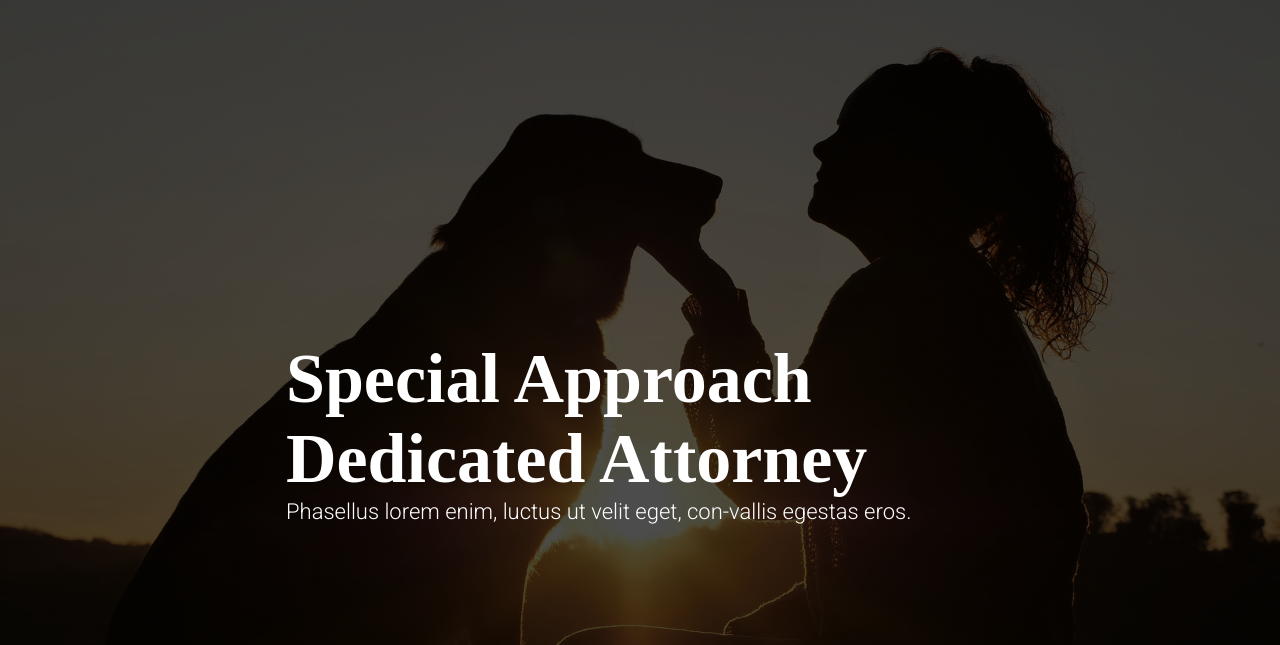
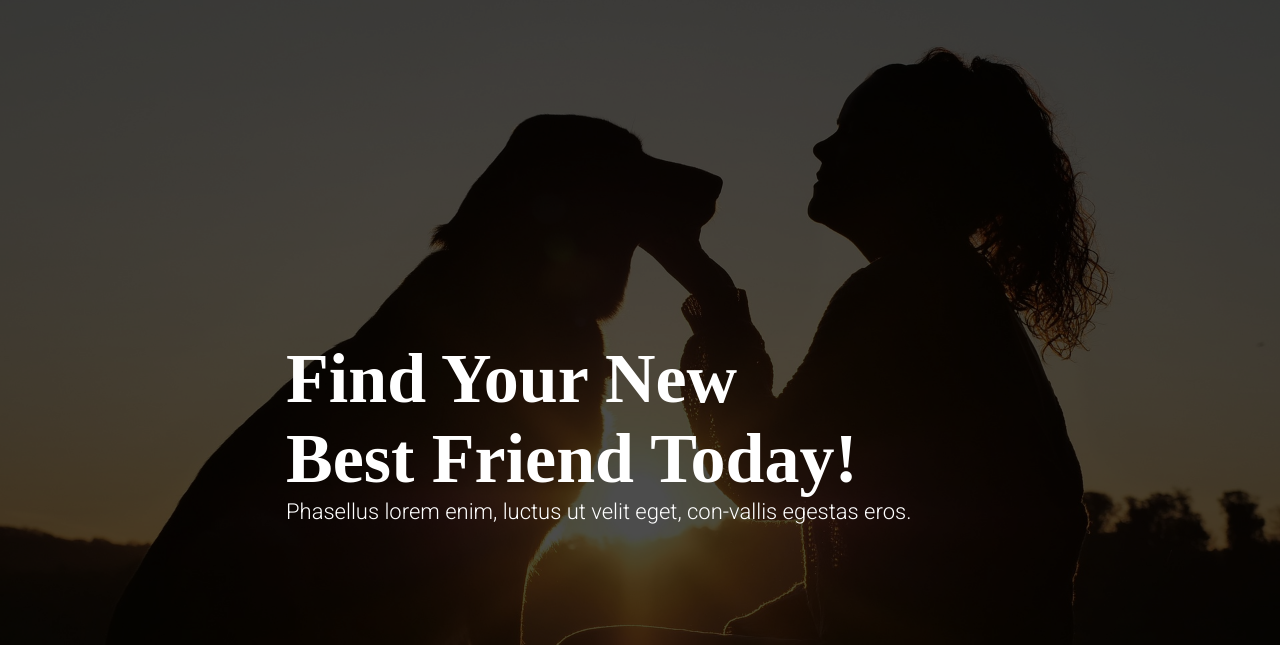
Before and after one commit to StaeyKay/petMatch, a plain HTML site: page index.html in a window 1280 px wide. Shown: the part 91-736 px from the top of the page. Drawn offline with Linux system fonts and the light colour scheme; a web font is replaced by a local one.

Commit message:
modify the hero page text

```diff
--- a/css/styles.css
+++ b/css/styles.css
@@ -101,4 +101,5 @@ form {
 }
 #recentNews > div {
     display: flex;
+    column-gap: 20px;
 }
--- a/index.html
+++ b/index.html
@@ -47,8 +47,8 @@
     <section id="hero">
         <div id="hero-overlay">
             <div id="subtext">
-                <h1 class="baskerville-regular subtext1">Special Approach</h1>
-                <h1 class="baskerville-regular subtext1">Dedicated Attorney</h1>
+                <h1 class="baskerville-regular subtext1">Find Your New</h1>
+                <h1 class="baskerville-regular subtext1">Best Friend Today!</h1>
                 <p id="subtext2" class="roboto-light">Phasellus lorem enim, luctus ut velit eget,
                     con-vallis egestas eros.
                 </p>
@@ -141,14 +141,15 @@
         </p>
     </section>
     <!-- recent news section goes here -->
-     <section id="recentNews">
+    <section id="recentNews">
         <h2>Recent News</h2>
-        <p>Bring to the table win-win survival strategies to ensure proactive domination. At the end of the day, going forward, a new.</p>
+        <p>Bring to the table win-win survival strategies to ensure proactive domination. At the end of the day, going
+            forward, a new.</p>
         <div>
             <img src="./assets/images/recentNews1.jpg" alt="">
             <img src="./assets/images/recentNews2.jpg" alt="">
         </div>
-     </section>
+    </section>
 </body>
 
 </html>
```
